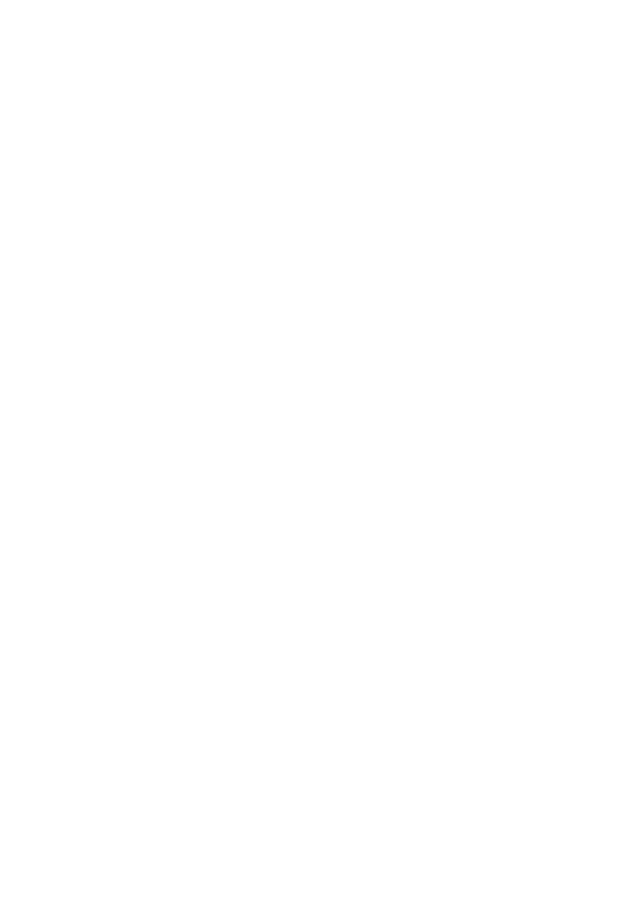
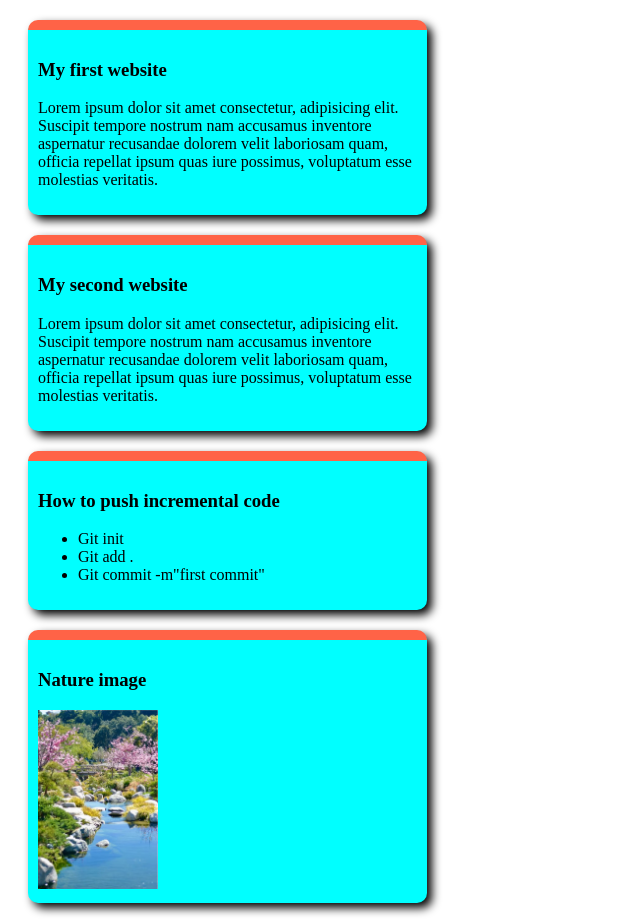
Before and after one commit to sahanakoli/my-simple-website, a plain HTML site: page index.html in a window 1280 px wide. Shown: the whole page, without its empty margins (0-640 px from the left). Before the commit the page ends 800 px from the top, so only its background shows below. Drawn offline with Linux system fonts and the light colour scheme.

Commit message:
added the second and the third blog

```diff
--- a/index.html
+++ b/index.html
@@ -4,8 +4,35 @@
     <meta charset="UTF-8">
     <meta name="viewport" content="width=device-width, initial-scale=1.0">
     <title>my simple website</title>
+    <link rel="stylesheet" href="style/blog.css">
+    <style>
+        .blog{
+            background-color: aqua;
+            border-radius: 10px;
+            margin: 20px;
+        }
+    </style>
 </head>
 <body>
-
+    <div class="blog">
+        <h3>My first website</h3>
+        <p>Lorem ipsum dolor sit amet consectetur, adipisicing elit. Suscipit tempore nostrum nam accusamus inventore aspernatur recusandae dolorem velit laboriosam quam, officia repellat ipsum quas iure possimus, voluptatum esse molestias veritatis.</p>
+    </div>
+    <div class="blog">
+        <h3>My second website</h3>
+        <p>Lorem ipsum dolor sit amet consectetur, adipisicing elit. Suscipit tempore nostrum nam accusamus inventore aspernatur recusandae dolorem velit laboriosam quam, officia repellat ipsum quas iure possimus, voluptatum esse molestias veritatis.</p>
+    </div>
+    <div class="blog">
+        <h3>How to push incremental code</h3>
+        <ul>
+            <li>Git init</li>
+            <li>Git add .</li>
+            <li>Git commit -m"first commit"</li>
+        </ul>
+    </div>
+    <div class="blog">
+    <h3>Nature image</h3>
+    <img width="120px" src="style/Screenshot_4.jpg"alt="">
+    </div>
 </body>
-</html>
+ </html>
--- /dev/null
+++ b/style/blog.css
@@ -0,0 +1,10 @@
+div{
+    background-color: aqua;
+    padding: 10px;
+    box-shadow: 5px 5px 10px;
+    width: 30%;
+    margin: 1opx;
+    border-top: 10px solid tomato;
+    border-radius: 10px;
+
+}
```
Also changed, not shown: style/Screenshot_2.jpg (added), style/Screenshot_4.jpg (added).
